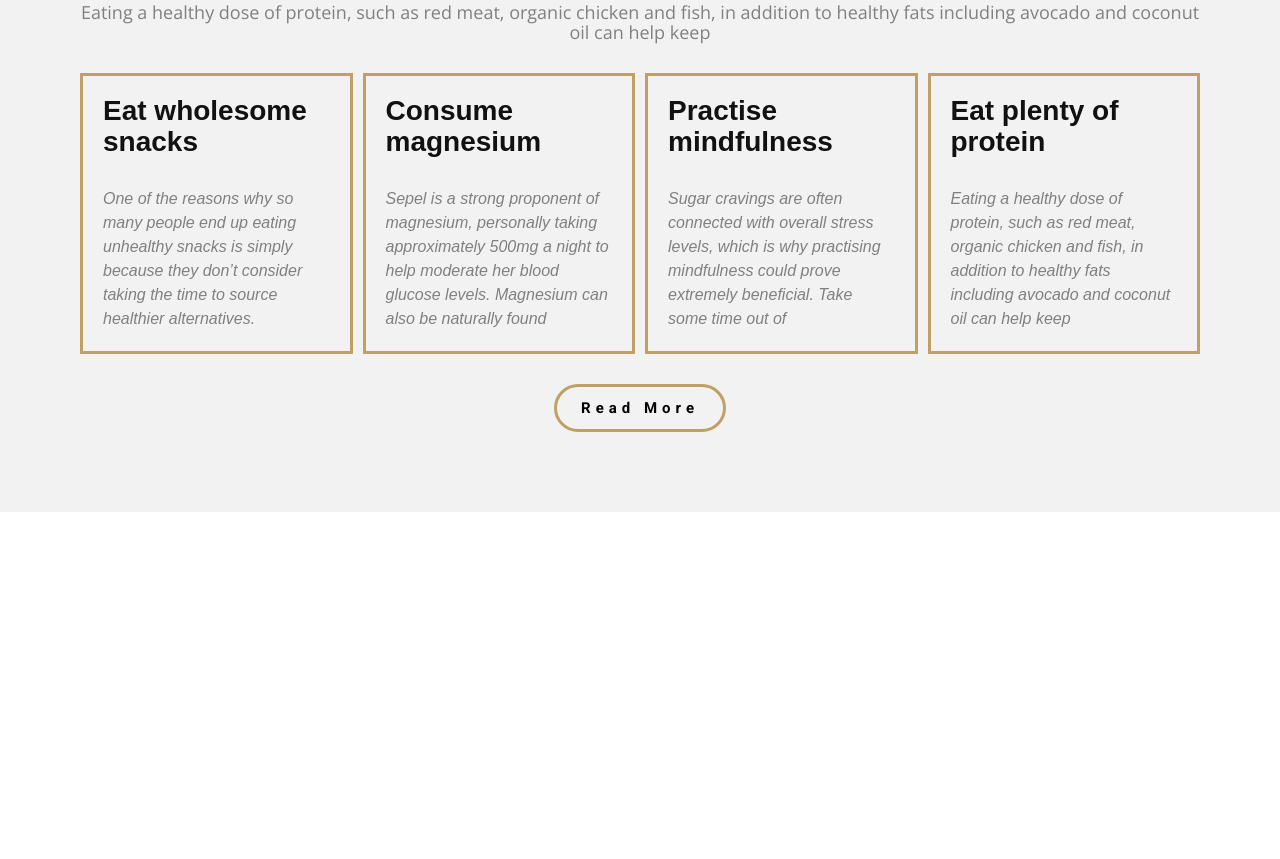
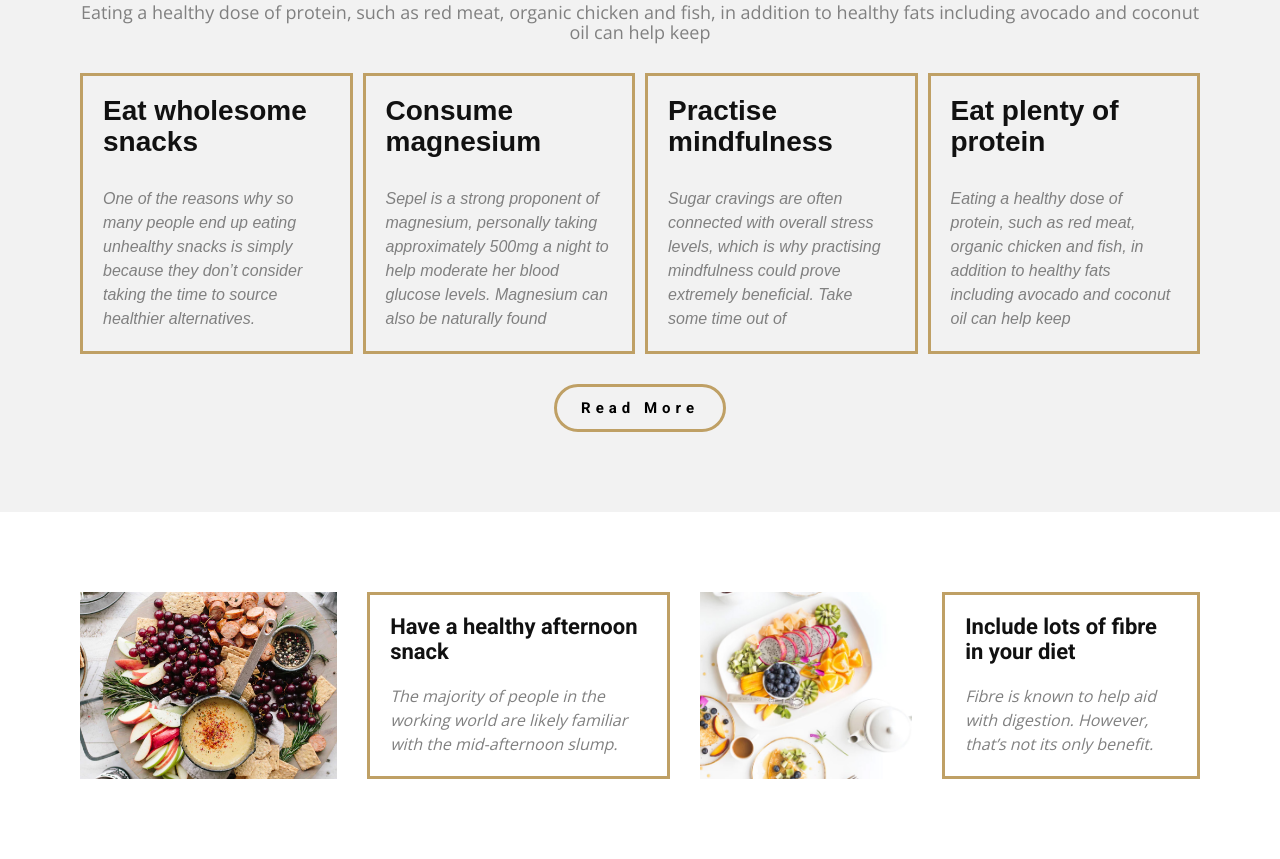
Before and after one commit to juanka13v/static-site-project-2, a plain HTML site: page index.html in a window 1280 px wide. Shown: the part 2115-2974 px from the top of the page. Before the commit the page ends 2627 px from the top, so only its background shows below. Drawn offline with nearby package versions, Linux system fonts and the light colour scheme.

Commit message:
add: options section

```diff
--- a/index.html
+++ b/index.html
@@ -135,7 +135,9 @@
           <div class="ideas__card">
             <h3 class="ideas__card--title">Eat plenty of protein</h3>
             <p class="ideas__card--text">
-              Eating a healthy dose of protein, such as red meat, organic chicken and fish, in addition to healthy fats including avocado and coconut oil can help keep
+              Eating a healthy dose of protein, such as red meat, organic
+              chicken and fish, in addition to healthy fats including avocado
+              and coconut oil can help keep
             </p>
           </div>
         </div>
@@ -143,5 +145,34 @@
         <button class="btn ideas__btn">Read More</button>
       </div>
     </section>
+
+    <!-- OPTIONS SECTION -->
+
+    <section class="options">
+      <div class="options__card">
+        <div class="options__img img__1"></div>
+        <div class="options__content">
+          <h3 class="options__content--title">
+            Have a healthy afternoon snack
+          </h3>
+          <p class="options__content--text">
+            The majority of people in the working world are likely familiar with
+            the mid-afternoon slump.
+          </p>
+        </div>
+      </div>
+      <div class="options__card">
+        <div class="options__img img__2"></div>
+        <div class="options__content">
+          <h1 class="options__content--title">
+            Include lots of fibre in your diet
+          </h1>
+          <p class="options__content--text">
+            Fibre is known to help aid with digestion. However, that’s not its
+            only benefit.
+          </p>
+        </div>
+      </div>
+    </section>
   </body>
 </html>
--- a/style.css
+++ b/style.css
@@ -267,6 +267,70 @@ summary {
   margin: 0 auto;
 }
 
+
+/* ------ OPTIONS SECTION ------ */
+
+.options {
+  max-width: 1200px;
+  margin: 0 auto;
+  padding: 8rem 4rem;
+  display: flex;
+  gap: 3rem;
+}
+
+.options__card {
+  display: flex;
+  gap: 3rem;
+}
+
+.options__content {
+  flex: 1;
+  padding: 2rem;
+  border: 3px solid var(--main-color);
+  display: flex;
+  flex-direction: column;
+  gap: 2rem;
+}
+
+.options__content--title {
+  color: var(--black);
+  font-size: 2.2rem;
+  font-weight: 700;
+  font-family: Roboto, sans-serif;
+  line-height: 1.1;
+
+}
+
+.options__img {
+  height: 100%;
+  flex: 1;
+}
+
+.options__img img {
+  height: 100%;
+}
+
+.options__content--text {
+  color: var(--second-color);
+  font-size: 1.4;
+  font-family: 'Open Sans', sans-serif;
+  font-weight: 400;
+  font-style: italic;
+}
+
+.options__img.img__1 {
+  background-image: url(/images/us.jpeg);
+  background-position: center;
+  background-size: cover;
+  background-repeat: no-repeat;
+}
+.options__img.img__2 {
+  background: url(/images/us-2.jpeg);
+  background-position: center;
+  background-size: cover;
+  background-repeat: no-repeat;
+}
+
 /* ------ RESPONSIVE SECTION ------ */
 
 @media screen and (max-width: 992px) {
@@ -282,6 +346,13 @@ summary {
   .ideas__card--text {
     font-size: 1.2rem;
   }
+
+  .options {
+    display: flex;
+    flex-direction: column;
+  }
+
+
 }
 
 @media screen and (max-width: 768px) {
@@ -360,6 +431,14 @@ summary {
     grid-template-columns: 1fr;
   }
 
+  .options {
+    padding: 6rem 2rem;
+  }
+
+  .options__card {
+    flex-direction: column;
+  }
+
 }
 
 @media screen and (max-width: 480px) {
```
